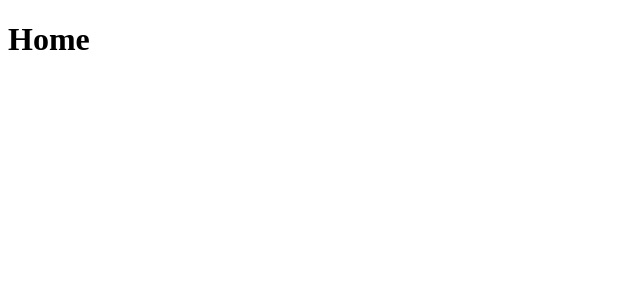
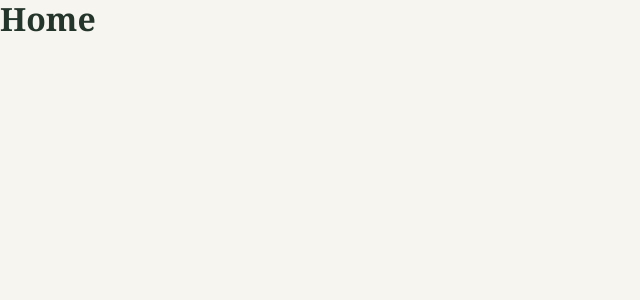
Before and after one commit to otienoryan786-lab/leaf-and-living, a React (Vite) app: page / in a window 1280 px wide. Shown: the top 300 px of the page, without its empty margins (0-640 px from the left). Built offline with nearby package versions, Linux system fonts and the light colour scheme.

Commit message:
style: add design tokens, reset and base typography
Defines the brief's palette, Georgia/Arial fonts, spacing and radius as CSS variables, and removes the default Vite styles.

```diff
--- a/src/index.css
+++ /dev/null
@@ -1,111 +0,0 @@
-:root {
-  --text: #6b6375;
-  --text-h: #08060d;
-  --bg: #fff;
-  --border: #e5e4e7;
-  --code-bg: #f4f3ec;
-  --accent: #aa3bff;
-  --accent-bg: rgba(170, 59, 255, 0.1);
-  --accent-border: rgba(170, 59, 255, 0.5);
-  --social-bg: rgba(244, 243, 236, 0.5);
-  --shadow:
-    rgba(0, 0, 0, 0.1) 0 10px 15px -3px, rgba(0, 0, 0, 0.05) 0 4px 6px -2px;
-
-  --sans: system-ui, 'Segoe UI', Roboto, sans-serif;
-  --heading: system-ui, 'Segoe UI', Roboto, sans-serif;
-  --mono: ui-monospace, Consolas, monospace;
-
-  font: 18px/145% var(--sans);
-  letter-spacing: 0.18px;
-  color-scheme: light dark;
-  color: var(--text);
-  background: var(--bg);
-  font-synthesis: none;
-  text-rendering: optimizeLegibility;
-  -webkit-font-smoothing: antialiased;
-  -moz-osx-font-smoothing: grayscale;
-
-  @media (max-width: 1024px) {
-    font-size: 16px;
-  }
-}
-
-@media (prefers-color-scheme: dark) {
-  :root {
-    --text: #9ca3af;
-    --text-h: #f3f4f6;
-    --bg: #16171d;
-    --border: #2e303a;
-    --code-bg: #1f2028;
-    --accent: #c084fc;
-    --accent-bg: rgba(192, 132, 252, 0.15);
-    --accent-border: rgba(192, 132, 252, 0.5);
-    --social-bg: rgba(47, 48, 58, 0.5);
-    --shadow:
-      rgba(0, 0, 0, 0.4) 0 10px 15px -3px, rgba(0, 0, 0, 0.25) 0 4px 6px -2px;
-  }
-
-  #social .button-icon {
-    filter: invert(1) brightness(2);
-  }
-}
-
-body {
-  margin: 0;
-}
-
-#root {
-  width: 1126px;
-  max-width: 100%;
-  margin: 0 auto;
-  text-align: center;
-  border-inline: 1px solid var(--border);
-  min-height: 100svh;
-  display: flex;
-  flex-direction: column;
-  box-sizing: border-box;
-}
-
-h1,
-h2 {
-  font-family: var(--heading);
-  font-weight: 500;
-  color: var(--text-h);
-}
-
-h1 {
-  font-size: 56px;
-  letter-spacing: -1.68px;
-  margin: 32px 0;
-  @media (max-width: 1024px) {
-    font-size: 36px;
-    margin: 20px 0;
-  }
-}
-h2 {
-  font-size: 24px;
-  line-height: 118%;
-  letter-spacing: -0.24px;
-  margin: 0 0 8px;
-  @media (max-width: 1024px) {
-    font-size: 20px;
-  }
-}
-p {
-  margin: 0;
-}
-
-code,
-.counter {
-  font-family: var(--mono);
-  display: inline-flex;
-  border-radius: 4px;
-  color: var(--text-h);
-}
-
-code {
-  font-size: 15px;
-  line-height: 135%;
-  padding: 4px 8px;
-  background: var(--code-bg);
-}
--- a/src/main.jsx
+++ b/src/main.jsx
@@ -2,6 +2,7 @@ import React from 'react'
 import ReactDOM from 'react-dom/client'
 import { BrowserRouter } from 'react-router-dom'
 import App from './App'
+import './styles/global.css'
 
 ReactDOM.createRoot(document.getElementById('root')).render(
   <React.StrictMode>
--- a/src/styles/global.css
+++ b/src/styles/global.css
@@ -0,0 +1,32 @@
+/* ---------- Design tokens (Leaf & Living brief) ---------- */
+:root {
+  --color-bg: #F7F5EF;          /* warm ivory */
+  --color-text: #24352B;        /* charcoal green */
+  --color-primary: #28513B;     /* forest green: buttons */
+  --color-accent: #B86C4B;      /* terracotta: decorative */
+  --color-card: #FFFFFF;
+  --color-border: #DDD8CB;
+  --color-error: #B3261E;
+  --color-success: #2E7D32;
+
+  --font-heading: Georgia, 'Times New Roman', serif;
+  --font-body: Arial, Helvetica, sans-serif;
+
+  --space-1: 0.25rem; --space-2: 0.5rem; --space-3: 1rem;
+  --space-4: 1.5rem;  --space-5: 2.5rem;
+  --radius: 10px;
+  --content-width: 1100px;
+}
+
+/* ---------- Reset and base ---------- */
+*, *::before, *::after { box-sizing: border-box; }
+body {
+  margin: 0;
+  background: var(--color-bg);
+  color: var(--color-text);
+  font-family: var(--font-body);
+  line-height: 1.5;
+}
+h1, h2, h3 { font-family: var(--font-heading); line-height: 1.2; margin: 0 0 var(--space-3); }
+img { max-width: 100%; display: block; }
+a { color: var(--color-primary); }
```
Also changed, not shown: src/App.css (deleted, +0 -184 lines), 1 other file (tests, documents, lock files or other folders).
